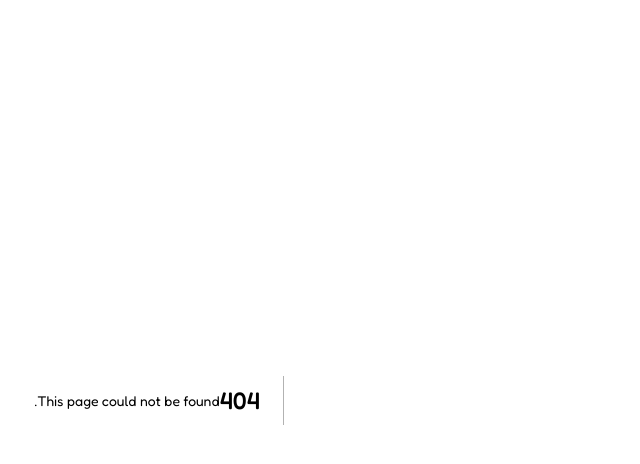
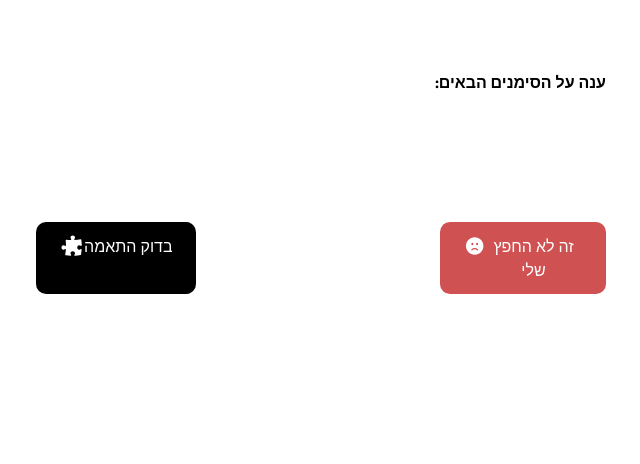
Before and after one commit to rachel-rapaport/lostAndFound, a Next.js app: page /questions in a window 1280 px wide. Before the commit this address had no page. Shown: the top 464 px of the page, without its empty margins (512-1152 px from the left). Built offline with nearby package versions, Linux system fonts and the light colour scheme.

Commit message:
feat (components): create NonMineButton component and questions page to call ShowQuestions component

```diff
--- /dev/null
+++ b/src/app/(pages)/questions/page.tsx
@@ -0,0 +1,12 @@
+import ShowQuestions from '@/app/components/ShowQuestions'
+import React from 'react'
+
+const page = () => {
+    return (
+        <div className="p-[70px]">
+            <ShowQuestions id="675597dd940d164664f8d89d"></ShowQuestions>
+        </div>
+    )
+}
+
+export default page;
--- /dev/null
+++ b/src/app/components/NotMineButton.tsx
@@ -0,0 +1,40 @@
+'use client';
+import React from 'react'
+import { blockItemForUser } from '../utils/blockItemForUser';
+import userStore from '../store/userStore';
+import useFoundItemStore from '../store/foundItemStore';
+
+const NotMineButton = () => {
+
+    const currentUser = userStore((state) => state.user);
+    const foundItemToBlock = useFoundItemStore((state) => state.currentFoundItem);
+
+    const handleClick = async () => {
+        if (currentUser && foundItemToBlock) {
+            try {
+                const response = await blockItemForUser(currentUser, foundItemToBlock);
+                if (response) {
+                    console.log("Block action succeeded:", response);
+                }
+            } catch (error) {
+                console.error("Error blocking item:", error);
+            }
+        } else {
+            console.error("User or found item missing");
+        }
+    };
+
+
+    return (
+        <div>
+            <button type='button' className='flex justify-between delete-btn w-[13vw]' onClick={handleClick}>
+                זה לא החפץ שלי
+                <svg xmlns="http://www.w3.org/2000/svg" viewBox="0 0 24 24" fill="currentColor" className="size-6">
+                    <path fillRule="evenodd" d="M12 2.25c-5.385 0-9.75 4.365-9.75 9.75s4.365 9.75 9.75 9.75 9.75-4.365 9.75-9.75S17.385 2.25 12 2.25Zm-2.625 6c-.54 0-.828.419-.936.634a1.96 1.96 0 0 0-.189.866c0 .298.059.605.189.866.108.215.395.634.936.634.54 0 .828-.419.936-.634.13-.26.189-.568.189-.866 0-.298-.059-.605-.189-.866-.108-.215-.395-.634-.936-.634Zm4.314.634c.108-.215.395-.634.936-.634.54 0 .828.419.936.634.13.26.189.568.189.866 0 .298-.059.605-.189.866-.108.215-.395.634-.936.634-.54 0-.828-.419-.936-.634a1.96 1.96 0 0 1-.189-.866c0-.298.059-.605.189-.866Zm-4.34 7.964a.75.75 0 0 1-1.061-1.06 5.236 5.236 0 0 1 3.73-1.538 5.236 5.236 0 0 1 3.695 1.538.75.75 0 1 1-1.061 1.06 3.736 3.736 0 0 0-2.639-1.098 3.736 3.736 0 0 0-2.664 1.098Z" clipRule="evenodd" />
+                </svg>
+            </button>
+        </div>
+    )
+}
+
+export default NotMineButton;
--- a/src/app/components/ShowQuestions.tsx
+++ b/src/app/components/ShowQuestions.tsx
@@ -1,6 +1,7 @@
 'use client';
 import React, { useEffect } from 'react';
-import { useFoundItemStore } from '../store/foundItemStore';
+import useFoundItemStore from '../store/foundItemStore';
+import NotMineButton from './NotMineButton';
 
 const ShowQuestions = (props: { id: string }) => {
     const { id } = props;
@@ -13,7 +14,8 @@ const ShowQuestions = (props: { id: string }) => {
         setCurrentFoundItem(foundItem);
     }, [id, setCurrentFoundItem, getFilteredFoundItemById]);
 
-    const handleSubmit = () => {
+    const handleSubmit = (e: React.FormEvent<HTMLFormElement>) => {
+        e.preventDefault();
         console.log("submit");
     }
 
@@ -55,8 +57,14 @@ const ShowQuestions = (props: { id: string }) => {
                         </div>
                     ))
                 }
-                <div className="flex justify-end my-20">
-                    <button type="submit" className="secondary-btn">בדוק התאמה</button>
+                <div className="flex justify-between my-20">
+                    <NotMineButton />
+                    <button type="submit" className="flex justify-between secondary-btn">
+                        בדוק התאמה
+                        <svg xmlns="http://www.w3.org/2000/svg" viewBox="0 0 24 24" fill="currentColor" className="size-6">
+                            <path d="M11.25 5.337c0-.355-.186-.676-.401-.959a1.647 1.647 0 0 1-.349-1.003c0-1.036 1.007-1.875 2.25-1.875S15 2.34 15 3.375c0 .369-.128.713-.349 1.003-.215.283-.401.604-.401.959 0 .332.278.598.61.578 1.91-.114 3.79-.342 5.632-.676a.75.75 0 0 1 .878.645 49.17 49.17 0 0 1 .376 5.452.657.657 0 0 1-.66.664c-.354 0-.675-.186-.958-.401a1.647 1.647 0 0 0-1.003-.349c-1.035 0-1.875 1.007-1.875 2.25s.84 2.25 1.875 2.25c.369 0 .713-.128 1.003-.349.283-.215.604-.401.959-.401.31 0 .557.262.534.571a48.774 48.774 0 0 1-.595 4.845.75.75 0 0 1-.61.61c-1.82.317-3.673.533-5.555.642a.58.58 0 0 1-.611-.581c0-.355.186-.676.401-.959.221-.29.349-.634.349-1.003 0-1.035-1.007-1.875-2.25-1.875s-2.25.84-2.25 1.875c0 .369.128.713.349 1.003.215.283.401.604.401.959a.641.641 0 0 1-.658.643 49.118 49.118 0 0 1-4.708-.36.75.75 0 0 1-.645-.878c.293-1.614.504-3.257.629-4.924A.53.53 0 0 0 5.337 15c-.355 0-.676.186-.959.401-.29.221-.634.349-1.003.349-1.036 0-1.875-1.007-1.875-2.25s.84-2.25 1.875-2.25c.369 0 .713.128 1.003.349.283.215.604.401.959.401a.656.656 0 0 0 .659-.663 47.703 47.703 0 0 0-.31-4.82.75.75 0 0 1 .83-.832c1.343.155 2.703.254 4.077.294a.64.64 0 0 0 .657-.642Z" />
+                        </svg>
+                    </button>
                 </div>
             </form>
         </div>)
--- a/src/app/page.tsx
+++ b/src/app/page.tsx
@@ -1,12 +1,10 @@
-// import Homepage from "./components/Homepage";
-import ShowQuestions from "./components/ShowQuestions";
+import Homepage from "./components/Homepage";
 
 export default function Home() {
 
   return (
     <div className="p-[70px]">
-      {/* <Homepage /> */}
-      <ShowQuestions id="675597dd940d164664f8d89d"></ShowQuestions>
+      <Homepage />
     </div >
   );
 }
--- a/src/app/store/foundItemStore.ts
+++ b/src/app/store/foundItemStore.ts
@@ -2,7 +2,7 @@ import { create } from "zustand";
 import { FoundItemStore } from "../types/store/foundItemStore";
 import { Types } from "mongoose";
 
-export const useFoundItemStore = create<FoundItemStore>((set, get) => ({
+const useFoundItemStore = create<FoundItemStore>((set, get) => ({
     currentFoundItem: null,
 
     setCurrentFoundItem: (foundItem) => {
@@ -82,3 +82,5 @@ export const useFoundItemStore = create<FoundItemStore>((set, get) => ({
             return null;
     }
 }))
+
+export default useFoundItemStore;
--- /dev/null
+++ b/src/app/utils/blockItemForUser.ts
@@ -0,0 +1,28 @@
+import { updateUserById } from "../services/api/userService"
+import { FoundItem } from "../types/props/foundItem";
+import { User } from "../types/props/user";
+
+export const blockItemForUser = async (currentUser: User, foundItemToBlock: FoundItem) => {
+
+    const isItemBlocked = currentUser && foundItemToBlock && currentUser.blockedItems && currentUser.blockedItems.some(
+        (item) => {
+            return item.toString() === foundItemToBlock._id.toString();
+        }
+    );
+
+    if (isItemBlocked) {
+        console.log("Item is already blocked");
+        return;
+    }
+    console.log("in block item for user");
+    const updatedUser: User = {
+        ...currentUser,
+        blockedItems: [...currentUser.blockedItems || [], foundItemToBlock]
+    }
+    const response = await updateUserById(currentUser._id.toString(), updatedUser);
+    if (response) {
+        return response;
+    } else {
+        throw new Error("Failed to update user");
+    }
+}
```
